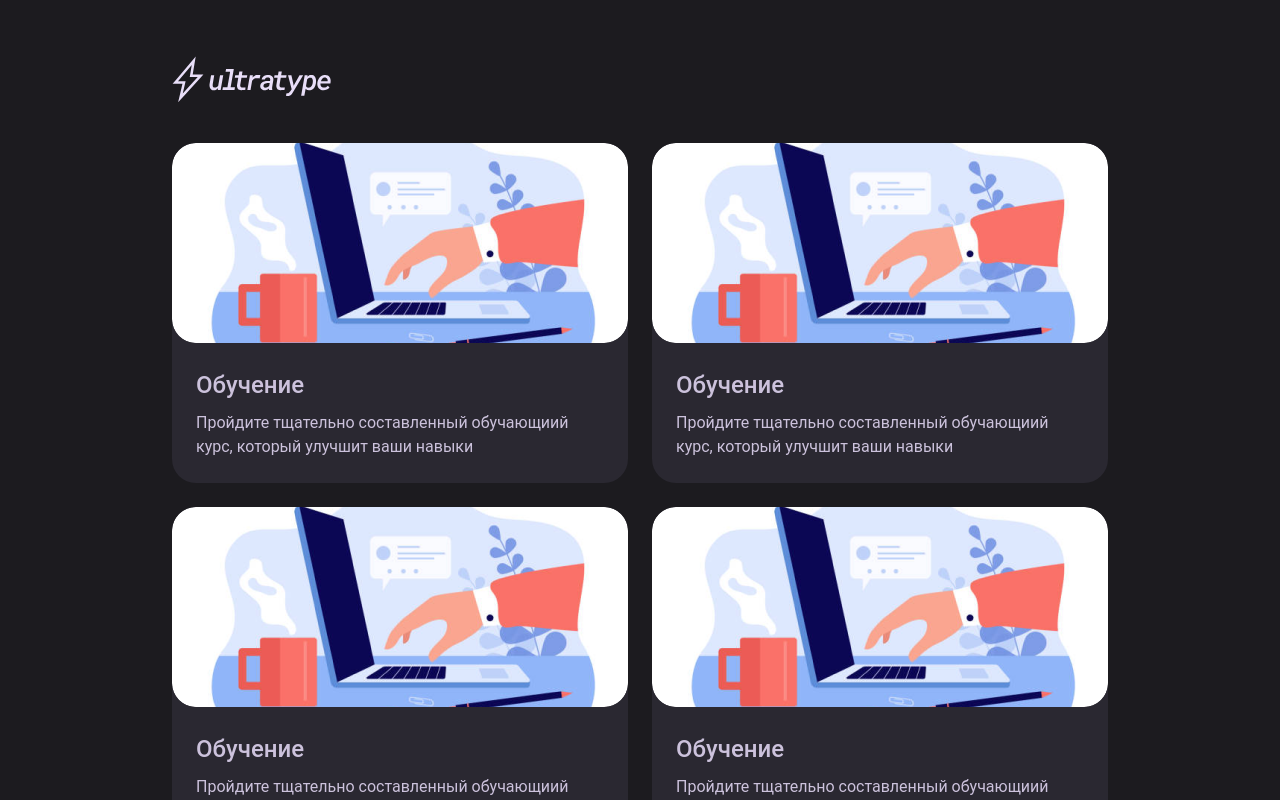
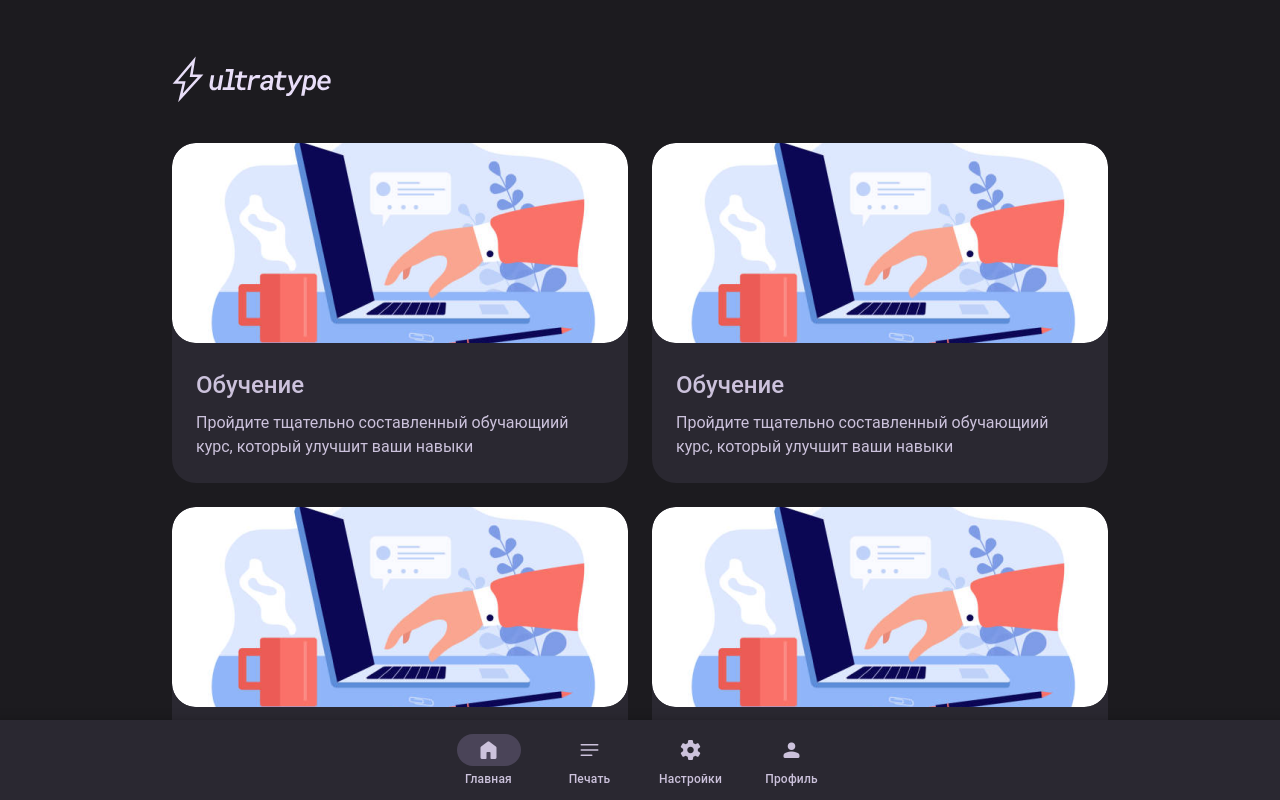
Before and after one commit to PoSayDone/ultratype_react, a React (Vite) app: page / in a window 1280 px wide. Shown: the top 800 px of the page. Built offline with nearby package versions, Linux system fonts and the light colour scheme.

Commit message:
Implemented navbar

```diff
--- a/src/App.scss
+++ b/src/App.scss
@@ -1,8 +1,17 @@
+@import "https://fonts.googleapis.com/css2?family=Material+Symbols+Rounded:opsz,wght,FILL,GRAD@20..48,100..700,0..1,-50..200";
+
 $background:#1C1B1F;
 $background_card:#2A2831;
 $on_card_color:#CCC2DC;
 $on_card_color_hover:#e4d9f5;
 
+.material-symbols-rounded {
+  font-variation-settings:
+  'FILL' 1,
+  'wght' 400,
+  'GRAD' 0,
+  'opsz' 48
+}
 /* Указываем box sizing */
 *,
 *::before,
@@ -106,7 +115,6 @@ header{
         transition: cubic-bezier(0.075, 0.82, 0.165, 1);
         transition: 200ms;
     }
-
     .card {
         background-color: $background_card;
         border-radius: 24px;
@@ -140,3 +148,60 @@ header{
         }
     }
 }
+
+nav {
+  box-shadow: 0px 8px 12px 6px rgba(0, 0, 0, 0.3), 0px 4px 4px rgba(0, 0, 0, 0.3);
+  background: #2A2831;
+  position: sticky;
+  margin-top: 40px;
+  bottom: 0;
+  width: 100%;
+  height: 80px;
+  display: flex;
+  align-items: center;
+  justify-content: center;
+  gap: 8px;
+  color: $on_card_color;
+  span {
+    font-size: 16px;
+  }
+  .navbar__item {
+    width: 93px;
+    display: flex;
+    flex-direction: column;
+    justify-content: center;
+    align-items: center;
+    gap: 5px;
+    text-decoration: none;
+    color: $on_card_color;
+
+    * {
+      transition-timing-function: cubic-bezier(0.25, 0.1, 0.25, 1);
+      transition: 200ms;
+    }
+
+    .navbar__item_box{
+      width: 64px;
+      height: 32px;
+      display: flex;
+      justify-content: center;
+      align-items: center;
+    }
+
+    .navbar__item_text {
+      text-align: center;
+      font-style: normal;
+      font-weight: 500;
+      font-size: 12px;
+      line-height: 16px;
+      letter-spacing: 0.2px;
+    }
+  }
+}
+
+.navbar__item_active {
+  .navbar__item_box{
+    background-color: #4A4458;
+    border-radius: 16px;
+  }
+}
--- a/src/App.tsx
+++ b/src/App.tsx
@@ -2,18 +2,20 @@ import { BrowserRouter, Route, Routes } from 'react-router-dom'
 import './App.scss'
 import Main from './views/Main'
 import Header from './components/Header'
+import Navbar from './components/Navbar'
 
 function App() {
     return (
       <>
+      <BrowserRouter>
         <div className="container">
           <Header/>
-        <BrowserRouter>
             <Routes>
               <Route path='/' element={<Main/>}/>
             </Routes>
+        </div>
+        <Navbar/>
       </BrowserRouter>
-      </div>
       </>
     )
 }
--- /dev/null
+++ b/src/components/Navbar.tsx
@@ -0,0 +1,50 @@
+import { Link, NavLink } from "react-router-dom"
+
+const Navbar = () => {
+    return (
+        <nav>
+            <NavLink to="/" className={({ isActive }) => (isActive ? 'navbar__item navbar__item_active' : 'navbar__item')}>
+                <div className="navbar__item_box">
+                    <span className="material-symbols-rounded">
+                    home
+                    </span>
+                </div>
+                <div className="navbar__item_text">
+                    Главная
+                </div>
+            </NavLink>
+            <NavLink to="/typing" className={({ isActive }) => (isActive ? 'navbar__item navbar__item_active' : 'navbar__item')}>
+                <div className="navbar__item_box">
+                    <span className="material-symbols-rounded">
+                    notes
+                    </span>
+                </div>
+                <div className="navbar__item_text">
+                    Печать
+                </div>
+            </NavLink>
+            <NavLink to="/settings" className={({ isActive }) => (isActive ? 'navbar__item navbar__item_active' : 'navbar__item')}>
+                <div className="navbar__item_box">
+                    <span className="material-symbols-rounded">
+                    settings
+                    </span>
+                </div>
+                <div className="navbar__item_text">
+                    Настройки
+                </div>
+            </NavLink>
+            <NavLink to="/profile" className={({ isActive }) => (isActive ? 'navbar__item navbar__item_active' : 'navbar__item')}>
+                <div className="navbar__item_box">
+                    <span className="material-symbols-rounded">
+                    person
+                    </span>
+                </div>
+                <div className="navbar__item_text">
+                    Профиль
+                </div>
+            </NavLink>
+        </nav>
+    )
+}
+
+export default Navbar
```
Lines whose indentation alone changed are shown as unchanged.
